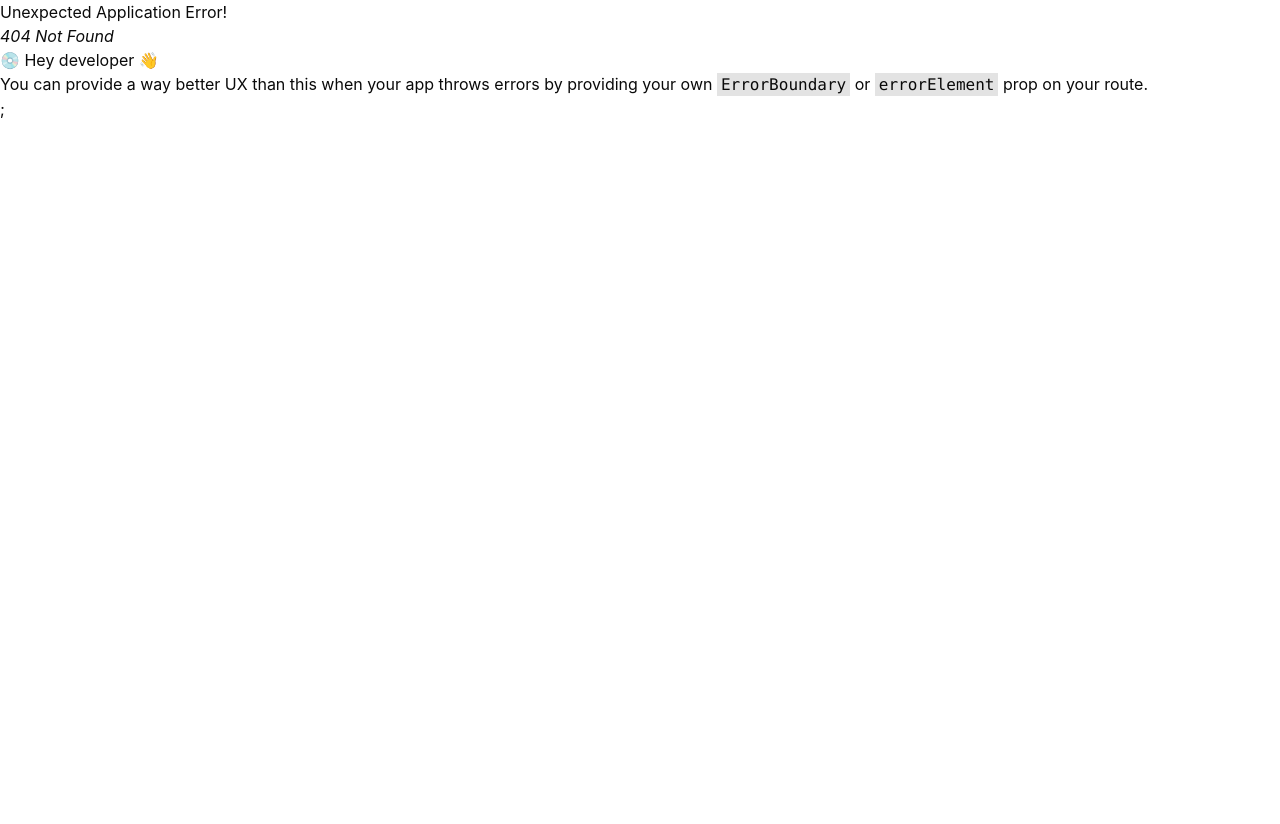
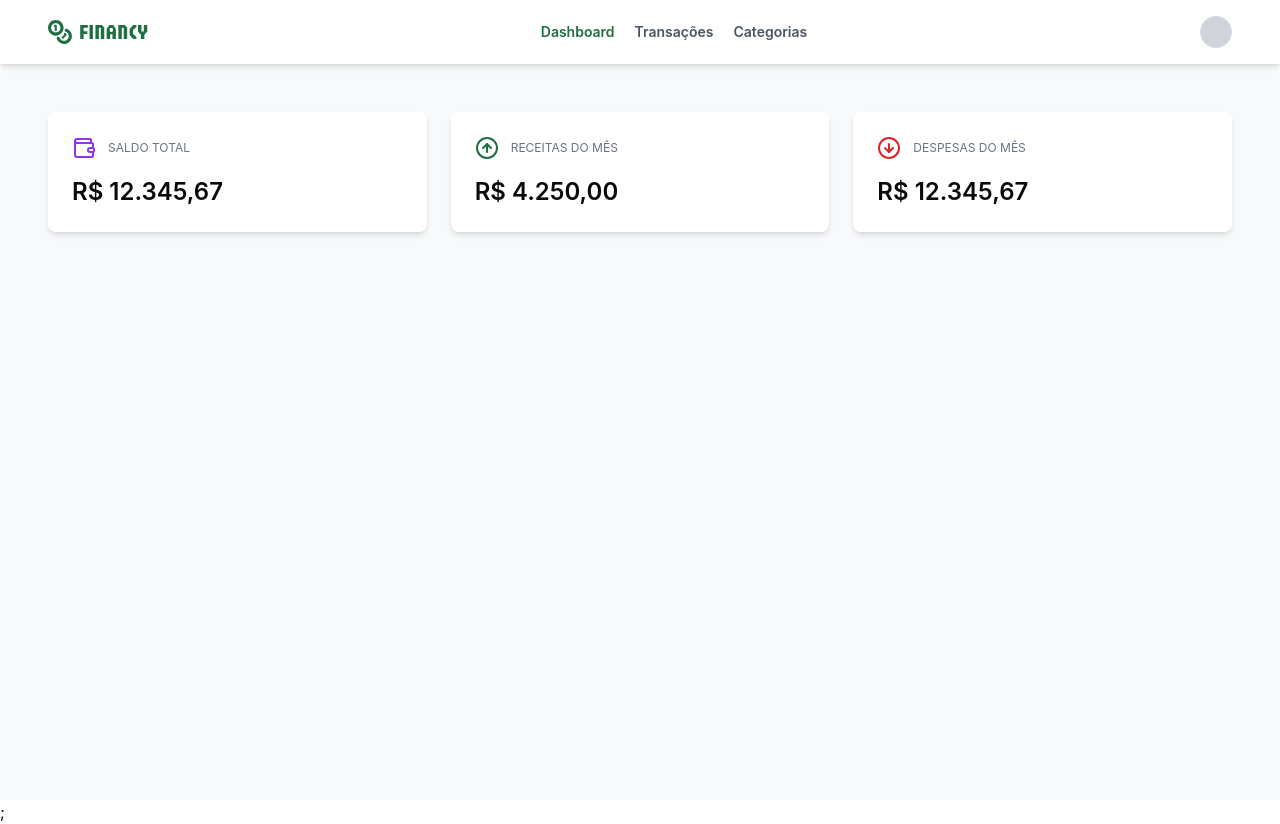
Before and after one commit to felipemarinhodev/Financy, a React (Vite) app in the folder frontend/: page /dashboard in a window 1280 px wide. Before the commit this address had no page. Before the commit the page ends 800 px from the top, so only its background shows below. Built offline with nearby package versions, Linux system fonts and the light colour scheme.

Commit message:
feat: implement Dashboard page with Highlights component and LayoutAuth; add Avatar component for user display

```diff
--- /dev/null
+++ b/frontend/src/Layout/LayoutAuth.tsx
@@ -0,0 +1,13 @@
+import { Header } from "@/components/Header";
+import { Outlet } from "react-router";
+
+export const LayoutAuth = () => {
+  return (
+    <div className="min-h-screen flex flex-col bg-gray-100">
+      <Header />
+      <main className="p-12">
+      <Outlet />
+      </main>
+    </div>
+  );
+}
--- a/frontend/src/Router.tsx
+++ b/frontend/src/Router.tsx
@@ -1,5 +1,7 @@
 import { createBrowserRouter, RouterProvider } from "react-router";
 import { Home } from "./pages/Home";
+import { LayoutAuth } from "./Layout/LayoutAuth";
+import { Dashboard } from "./pages/Dashboard";
 
 const router = createBrowserRouter([
   {
@@ -7,10 +9,20 @@ const router = createBrowserRouter([
     children: [
       {
         index: true,
-        Component: Home
-      }
-    ]
-  }
+        Component: Home,
+      },
+    ],
+  },
+  {
+    path: "/dashboard",
+    Component: LayoutAuth,
+    children: [
+      {
+        index: true,
+        Component: Dashboard,
+      },
+    ],
+  },
 ]);
 
 export function Router() {
--- /dev/null
+++ b/frontend/src/components/Header.tsx
@@ -0,0 +1,56 @@
+import { useAuthStore } from "@/stores/auth";
+import React, { useMemo } from "react";
+import { Link, useLocation } from "react-router";
+import { Avatar, AvatarFallback } from "./ui/avatar";
+import { cn } from "@/lib/utils";
+
+export const Header = () => {
+  const { user } = useAuthStore();
+  const location = useLocation();
+
+  const currentPage = useMemo(() => {
+    return location.pathname;
+  }, [location.pathname]);
+
+  return (
+    <header className="w-full bg-white shadow-md py-4 px-12 flex items-center justify-between">
+      <img src="/Logo.svg" alt="Financy" className="w-25" />
+      <div className="flex gap-5">
+        <LinkHeader path="/dashboard" currentPage={currentPage}>
+          Dashboard
+        </LinkHeader>
+        <LinkHeader path="/transactions" currentPage={currentPage}>
+          Transações
+        </LinkHeader>
+        <LinkHeader path="/categories" currentPage={currentPage}>
+          Categorias
+        </LinkHeader>
+      </div>
+      <Avatar>
+        <AvatarFallback className="bg-gray-300 text-gray-800">
+          {user?.name.charAt(0)}
+        </AvatarFallback>
+      </Avatar>
+    </header>
+  );
+};
+
+const LinkHeader = ({
+  children,
+  path,
+  currentPage,
+}: {
+  children: React.ReactNode;
+  path: string;
+  currentPage: string;
+}) => {
+  const className = cn(
+    "text-md",
+    currentPage === path ? "text-brand-base font-semibold" : "font-normal text-gray-600"
+  );
+  return (
+    <Link to={path} className={className}>
+      {children}
+    </Link>
+  );
+};
--- /dev/null
+++ b/frontend/src/components/ui/avatar.tsx
@@ -0,0 +1,51 @@
+import * as React from "react"
+import * as AvatarPrimitive from "@radix-ui/react-avatar"
+
+import { cn } from "@/lib/utils"
+
+function Avatar({
+  className,
+  ...props
+}: React.ComponentProps<typeof AvatarPrimitive.Root>) {
+  return (
+    <AvatarPrimitive.Root
+      data-slot="avatar"
+      className={cn(
+        "relative flex size-8 shrink-0 overflow-hidden rounded-full",
+        className
+      )}
+      {...props}
+    />
+  )
+}
+
+function AvatarImage({
+  className,
+  ...props
+}: React.ComponentProps<typeof AvatarPrimitive.Image>) {
+  return (
+    <AvatarPrimitive.Image
+      data-slot="avatar-image"
+      className={cn("aspect-square size-full", className)}
+      {...props}
+    />
+  )
+}
+
+function AvatarFallback({
+  className,
+  ...props
+}: React.ComponentProps<typeof AvatarPrimitive.Fallback>) {
+  return (
+    <AvatarPrimitive.Fallback
+      data-slot="avatar-fallback"
+      className={cn(
+        "bg-muted flex size-full items-center justify-center rounded-full",
+        className
+      )}
+      {...props}
+    />
+  )
+}
+
+export { Avatar, AvatarImage, AvatarFallback }
--- /dev/null
+++ b/frontend/src/pages/Dashboard/components/Highlight/index.tsx
@@ -0,0 +1,26 @@
+import { useMemo } from "react";
+
+type HighlightProps = {
+  title: string;
+  amount: string;
+  icon: React.ReactNode;
+};
+
+export const Highlight = ({ title, amount, icon }: HighlightProps) => {
+  const currentValue = useMemo(() => {
+    return new Intl.NumberFormat('pt-BR', {
+        style: 'currency',
+        currency: 'BRL'
+      }).format(Number(amount))
+  }, [amount]);
+
+  return (
+    <div className="bg-white flex flex-col p-6 rounded-md shadow-md gap-4">
+      <div className="flex flex-row gap-3 items-center">
+        {icon}
+        <span className="text-sm text-gray-500 uppercase">{title}</span>
+      </div>
+      <span className="text-2xl font-semibold">{currentValue}</span>
+    </div>
+  );
+};
--- /dev/null
+++ b/frontend/src/pages/Dashboard/index.tsx
@@ -0,0 +1,24 @@
+import { CircleArrowDown, CircleArrowUp, Wallet } from "lucide-react";
+import { Highlight } from "./components/Highlight";
+
+export const Dashboard = () => {
+  return (
+    <div className="grid grid-cols-3 gap-6">
+      <Highlight
+        title="Saldo total"
+        amount="12345.67"
+        icon={<Wallet className="text-purple-base" />}
+      />
+      <Highlight
+        title="Receitas do Mês"
+        amount="4250.00"
+        icon={<CircleArrowUp className="text-brand-base" />}
+      />
+      <Highlight
+        title="Despesas do Mês"
+        amount="12345.67"
+        icon={<CircleArrowDown className="text-red-base" />}
+      />
+    </div>
+  );
+};
```
